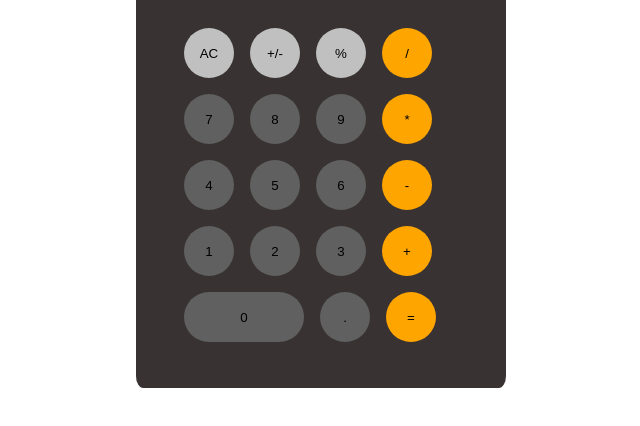
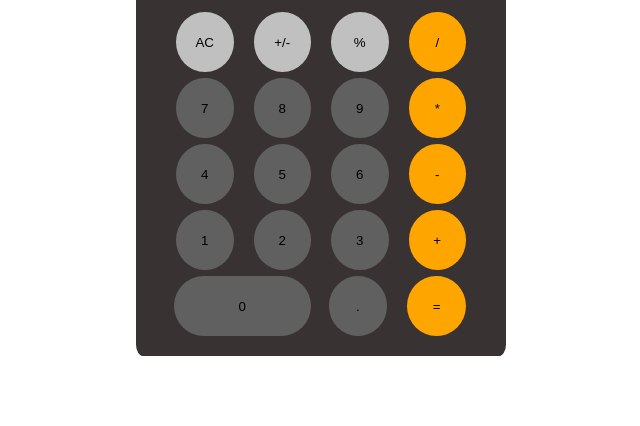
Before and after one commit to enticingcode/enticingcode.github.io, a plain HTML site: page test.html in a window 1280 px wide. Shown: the part 350-776 px from the top of the page, without its empty margins (319-959 px from the left). Drawn offline with Linux system fonts and the light colour scheme.

Commit message:
css changes to buttons

```diff
--- a/style.css
+++ b/style.css
@@ -74,20 +74,20 @@ h1,p{
 
 #numbers {
     background-color:rgb(56, 50, 50);
-    padding: 10px;
+
     margin: 10px;
 
 }
 
 .operators{
-    width: 50px;
-    height: 50px;
+    width: 60px;
+    height: 60px;
     display: flex;
     align-items: center;
     justify-content: center;
-    border-radius: 50px;
+    border-radius: 50%;
     background-color: orange;
-    margin: 0px 8px;
+    margin: 0px 10px;
     border: none;
 }
 #equal {
@@ -96,20 +96,21 @@ h1,p{
 }
 
 .btn {
-    width: 50px;
-    height: 50px;
+    width: 60px;
+    height: 60px;
     display: flex;
     align-items: center;
     justify-content: center;
     background-color: rgb(97, 96, 96);
-    border-radius: 50px;
-    margin: 0px 8px;
+    border-radius: 50%;
+    margin: 0px 10px;
     border: none;
 }
 
 #zero {
-    width: 120px;
+    width: 140px;
     margin: 0px 8px;
+    border-radius: 50px;
 }
 
 
@@ -133,6 +134,8 @@ h1,p{
     height: 60px;
     margin: 6px auto;
     padding: 0px 10px;
+    justify-content: center;
+    align-items: center;
 }
 
 #result {
```
